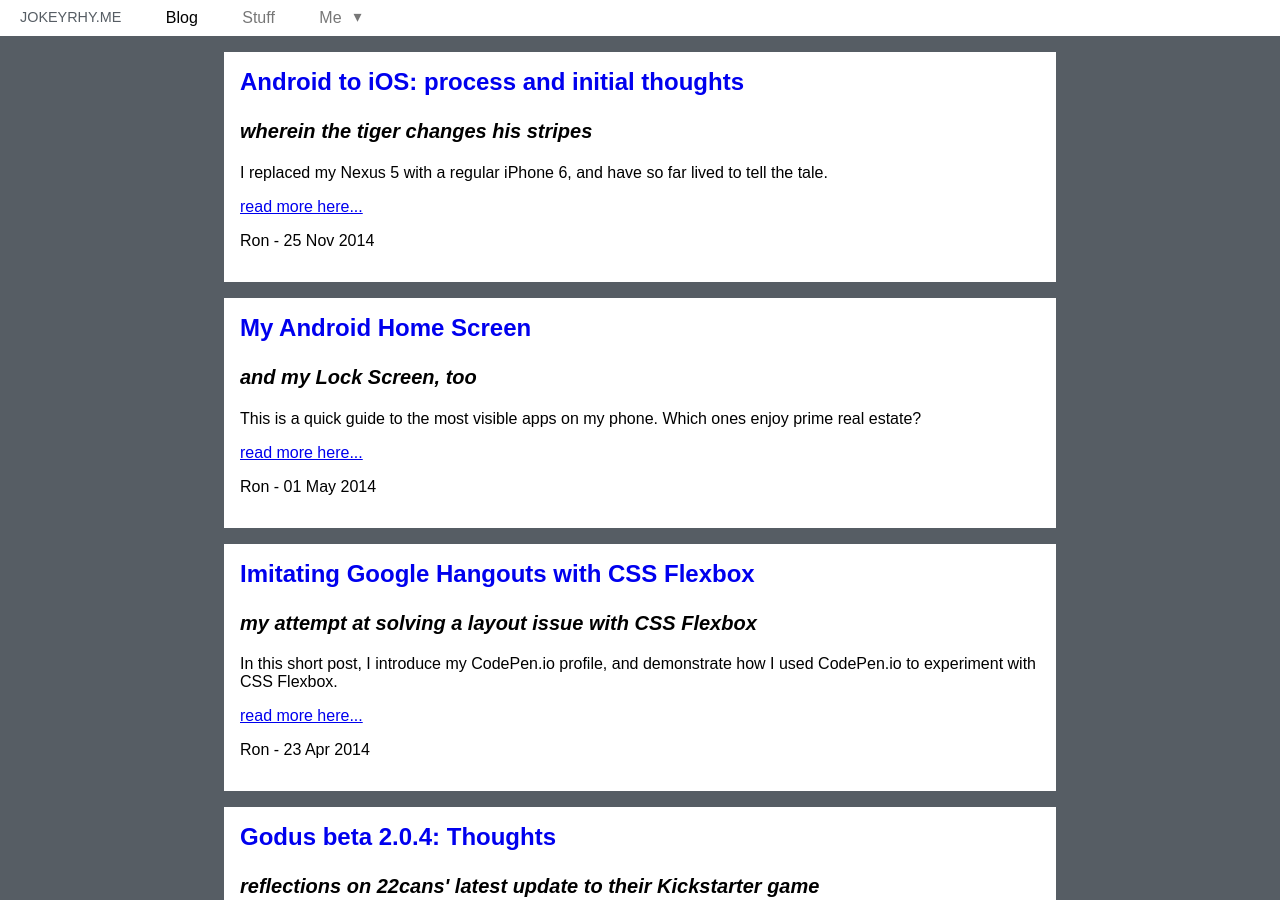
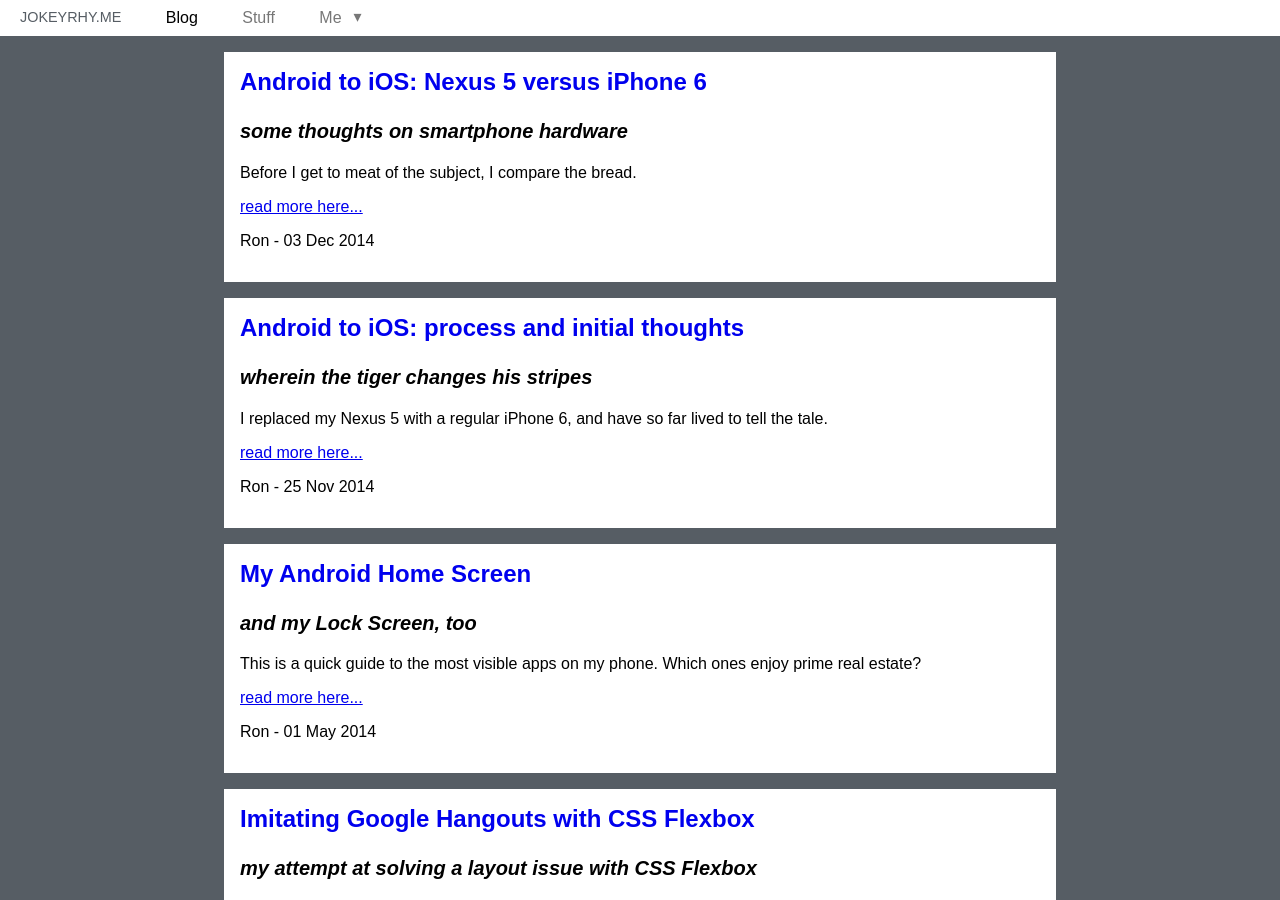
Before and after one commit to jokeyrhyme/jokeyrhyme.github.com, a Jekyll site: the page built from index.html, in a window 1280 px wide and 900 px high. Built offline with Jekyll 4.4.1, drawn with Linux system fonts in a browser that asks for light colours; some of the changed lines change nothing that is shown.

Commit message:
new post 2014-12-03-1 Nexus 5 versus iPhone 6

```diff
--- a/_posts/2014-11-25-1-android-to-ios-process-and-initial-thoughts.md
+++ b/_posts/2014-11-25-1-android-to-ios-process-and-initial-thoughts.md
@@ -171,6 +171,13 @@
 you have any suggestions for a recent platform-hopper such as myself, or if you
 have specific questions that you'd like answered in my upcoming review(s).
 
+
+## Android to iOS series:
+
+1. process and initial thoughts
+2. [Nexus 5 versus iPhone 6](/blog/2014/12/03/1/android-to-ios-nexus-5-versus-iphone-6.html)
+
+
 ## Social Posts
 
 You can find this article and (hopefully) some network-specific discussions at:
--- /dev/null
+++ b/_posts/2014-12-03-1-android-to-ios-nexus-5-versus-iphone-6.md
@@ -0,0 +1,178 @@
+---
+layout: post
+title: "Android to iOS: Nexus 5 versus iPhone 6"
+subtitle: "some thoughts on smartphone hardware"
+date: 2014-12-03
+nth: 1
+permalink: /blog/2014/12/03/1/android-to-ios-nexus-5-versus-iphone-6.html
+summary: "Before I get to meat of the subject, I compare the bread."
+author: Ron
+---
+
+## {{ page.title }}
+
+## _{{ page.subtitle }}_
+
+{{ page.summary }}
+
+That is, my thoughts on the hardware side of my migration are more complete,
+so I'll start there. This is not a detailed hardware review of either units,
+just some things that I've noticed.
+
+
+## Dimensions
+
+I put my iPhone 6 in Apple's red leather case almost straight after opening the
+box. Whilst this does add to the iPhone's bulk, it still ends up being slightly
+more narrow than a naked Nexus 5.
+
+The Nexus 5 has a rubbery-plastic back. This has never, and still does not, feel
+cheap to me. That said, I do prefer the feel of a metal phone.
+
+These factors, combined with the iPhone's rounder corners, mean the iPhone is
+more comfortable and feels better in my hand compared to the Nexus 5.
+
+Winner: iPhone 6.
+
+
+## TouchID
+
+I thought I'd mention this here even though this is one of those features that
+is a part hardware and part software.
+
+TouchID works better than I expected, and Apple has done a great job making
+this as easy and fun to use as possible. This is the best fingerprint security
+solution any smartphone has ever had.
+
+But there's still room for improvement. When I'm in a hurry to unlock the phone,
+I often have to make two or three attempts to make it through. This occurs
+maybe one out of every three hurried unlockings, and I'm almost never in such a
+hurry.
+
+When I do have these issues, it feels as though I'm trying to use TouchID at the
+wrong moment. If Apple, king of hardware-software integration, can't get this
+100% right, then I can see why Google is not in a hurry to try.
+
+Touch ID is generally a good feature, quicker than PIN entry much of the time.
+
+Winner: iPhone 6.
+
+
+## Notification LED
+
+The Nexus 5 has a multi-colour LED near the bottom edge of its screen. If you
+don't hear a notification for any reason (e.g. walked away for a minute), then
+the blinking LED will let you know that you should wake up the phone when next
+convenient.
+
+Different apps cause the LED to glow different colours. For example, a green LED
+means that Twitter wants my attention, whilst a blue LED means that Facebook
+does.
+
+The iPhone 6 will turn on its screen when it receives a notification. If you are
+not looking at it (or within earshot) when this happens, a side-ways glance is
+not enough to tell that something needs your attention. If in doubt, you need to
+wake the iPhone up.
+
+I understand now why iPhone users tend to tell each other that they missed a
+call whilst absent.
+
+An accessibility setting on the iPhone causes it to blink its camera flash LED.
+This functionality does not promote glance-ability as on the Nexus 5, as it
+flashes just twice upon notification receipt and not continuously at intervals.
+
+The placement of the Nexus 5's LED on the same side as the screen is still
+superior to flashing the iPhone's camera LED. Placing the Nexus 5
+screen-downwards will cover both the screen and the LED, preventing the light
+from waking me up at night.
+
+It seems as though the Nexus 5 would rather you know something as soon as
+possible, whilst the iPhone would rather not interrupt you. This is a difference
+of philosophy, and I can see that both designs have merit.
+
+The Nexus 5 does have a setting to achieve iPhone-like behaviour in this regard.
+
+Winner: Nexus 5.
+
+
+## Lightning
+
+Apple's proprietary Lightning port solves [a frustration with USB](http://www.smbc-comics.com/?id=2388) by being
+reversible: you can plug the Lightning cable in either orientation without a
+problem.
+
+Nokia is the first to announce [an Android product with reversible Micro USB](http://www.theverge.com/2014/11/18/7239695/nokia-n1-first-tablet-with-reversible-usb)
+but the N1 tablet won't be on shelves until 2015.
+
+The Nexus 5 features the near-universal Micro USB port, the user experience of
+which is inferior to Lightning and reversible USB on this score alone.
+
+Winner: iPhone 6.
+
+
+## Automatic Screen Brightness
+
+Both the Nexus 5 and the iPhone 6 feature ambient light sensors, and both iOS
+and Android use this sensor to dynamically control screen brightness to
+compensate for current conditions.
+
+This is a hardware-software integration point that neither camp has yet
+perfected. Apple does command the lead, in this respect, as I noted fewer cases
+where the screen was too dim in sunlight.
+
+The iPhone 6 also feels easier on the eyes in pitch darkness. In my unqualified
+opinion, the Nexus 5 feels uncomfortably bright in this case.
+
+Winner: iPhone 6.
+
+
+## Home button
+
+Android supports both physically-dedicated and on-screen Home buttons, and the
+Nexus 5 opts for the latter. Some Android OEMs such as Samsung continue to ship
+devices with a mechanical Home button, but the direction from Google to date
+appears to discourage this.
+
+The iPhone 6 has a mechanical Home button. When trying to be silent, I have
+noticed that the mechanial action seems noisy.
+
+Humans can find such a physically-dedicated and mechanical button by touch alone
+without needing to look. This has obvious accessibility advantages, which are
+ideals that Apple continues to exemplify.
+
+Beyond accessibility, I personally prefer dynamic on-screen buttons. Android
+allows apps (i.e. video players, games) to temporarily gain full control of the
+entire screen. Physical orientation has little impact on the usability of such
+devices, as the Home button is always moved to the bottom of the screen (by
+default), which might be an accessibility and ergonomics win.
+
+I daydream about a device that is entirely reversible: where I can pick it up
+and software and sensors ensure that active microphones, speakers and on-screen
+elements are always the correct way around. Maybe pointless, maybe not. /shrug
+
+Winner: Nexus 5.
+
+
+## Navigation buttons
+
+This has more of an impact on the software experience, but I'll just note in
+advance that the iPhone 6 has no standard Back button, physically-dedicated or
+otherwise.
+
+Android and Windows phone both feature system-standard Back buttons.
+
+Stay tuned for more on this subject in an upcoming post.
+
+Winner: Nexus 5.
+
+
+## Summary
+
+Generally, I think the iPhone 6 has better hardware materials and design than
+the Nexus 5, with just a handful of exceptions. The fit and finish is impecable.
+
+
+## Android to iOS series:
+
+1. [process and initial thoughts](/blog/2014/11/25/1/android-to-ios-process-and-initial-thoughts.html)
+2. Nexus 5 versus iPhone 6
```
